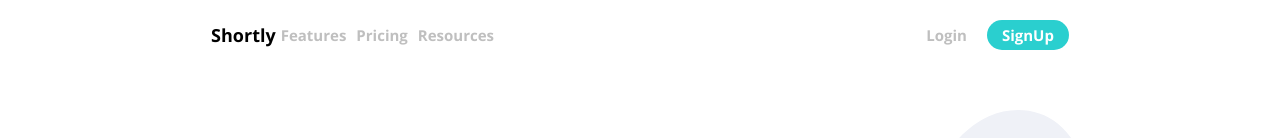
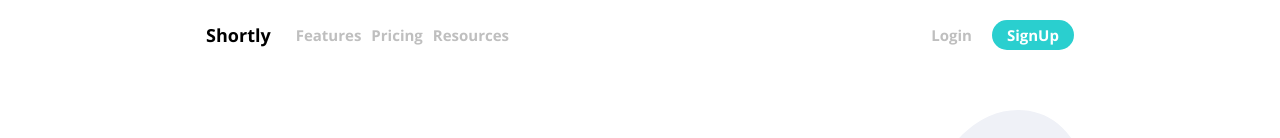
Before and after one commit to siddxharth/url-shortner, a React (Create React App) app: page / in a window 1280 px wide. Shown: the top 138 px of the page. Built offline with nearby package versions, Linux system fonts and the light colour scheme.

Commit message:
add padding to nav icon

```diff
--- a/src/styles/main.css
+++ b/src/styles/main.css
@@ -109,6 +109,7 @@ nav a:hover {
     color: black;
     text-decoration: none;
     transition: 0s;
+    padding-right: 20px;
 }
 
 .nav-Link-signup {
```
